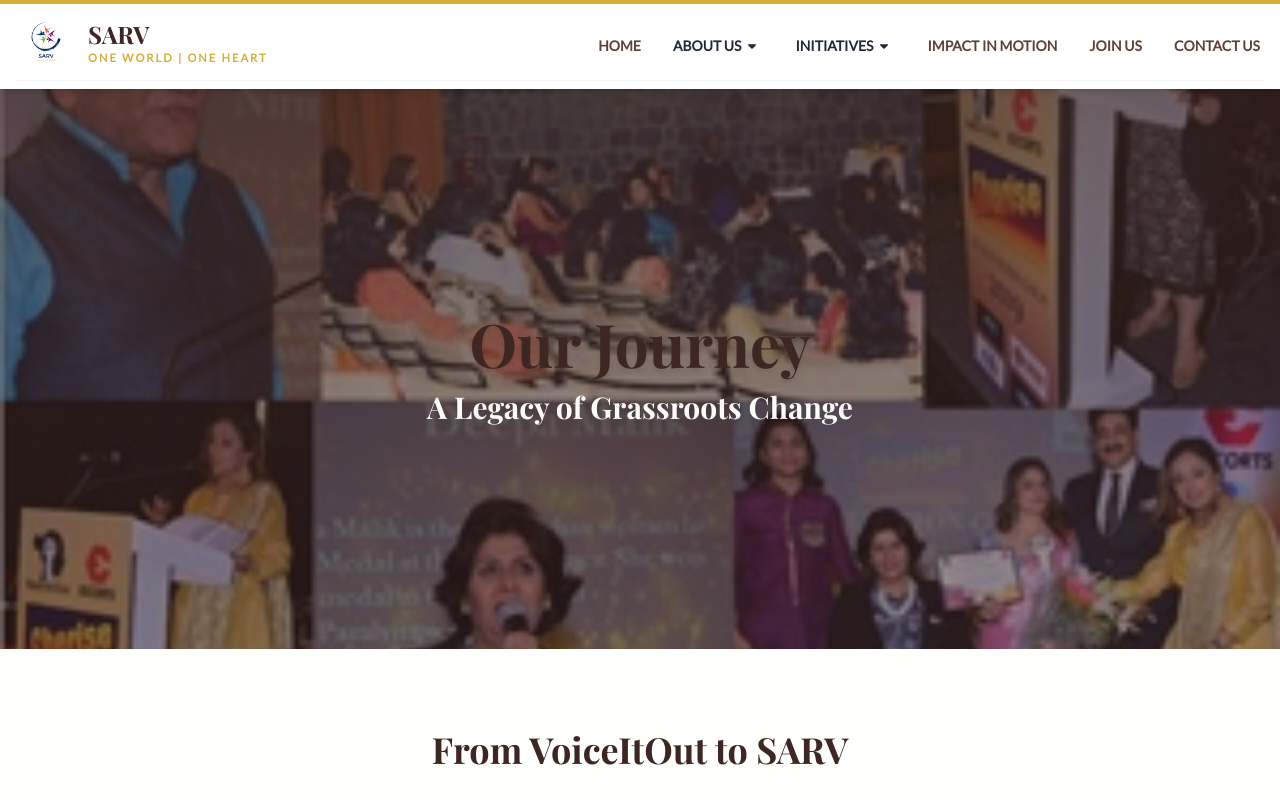
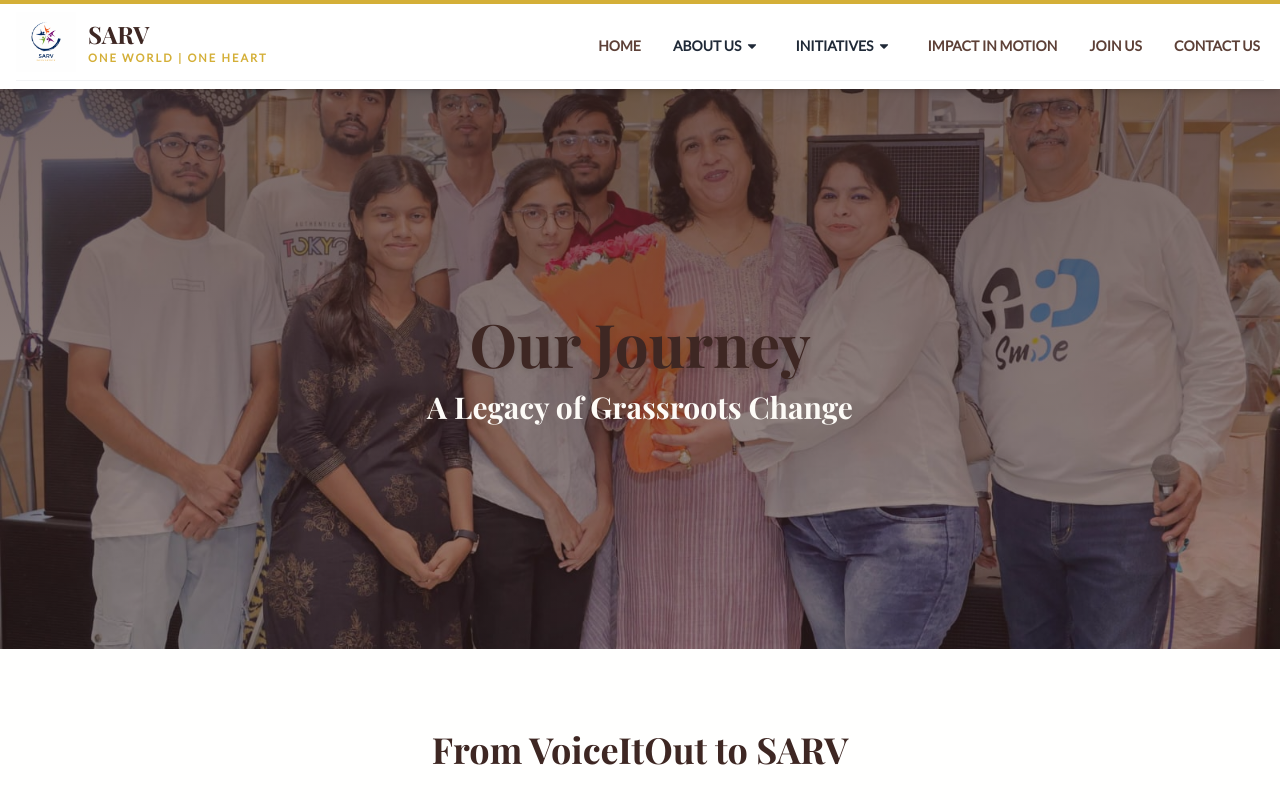
Before and after one commit to RizeonEnterprises/sarv-foundation, a React (Vite) app: page /journey in a window 1280 px wide. Shown: the top 800 px of the page. Built offline with nearby package versions, Linux system fonts and the light colour scheme.

Commit message:
Update Journey.tsx

```diff
--- a/src/pages/Journey.tsx
+++ b/src/pages/Journey.tsx
@@ -7,7 +7,7 @@ const Journey = () => {
             <PageHero
                 title="Our Journey"
                 subtitle="A Legacy of Grassroots Change"
-                backgroundImage="/assets/journey.jpg"
+                backgroundImage="/assets/image6.jpeg"
             />
 
             <section className="py-[80px] relative">
```
